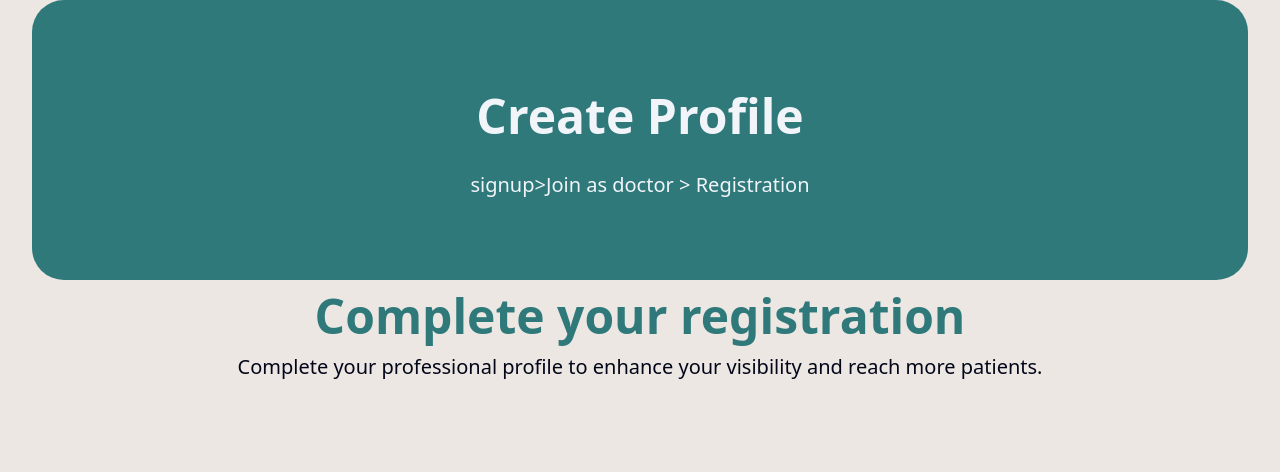
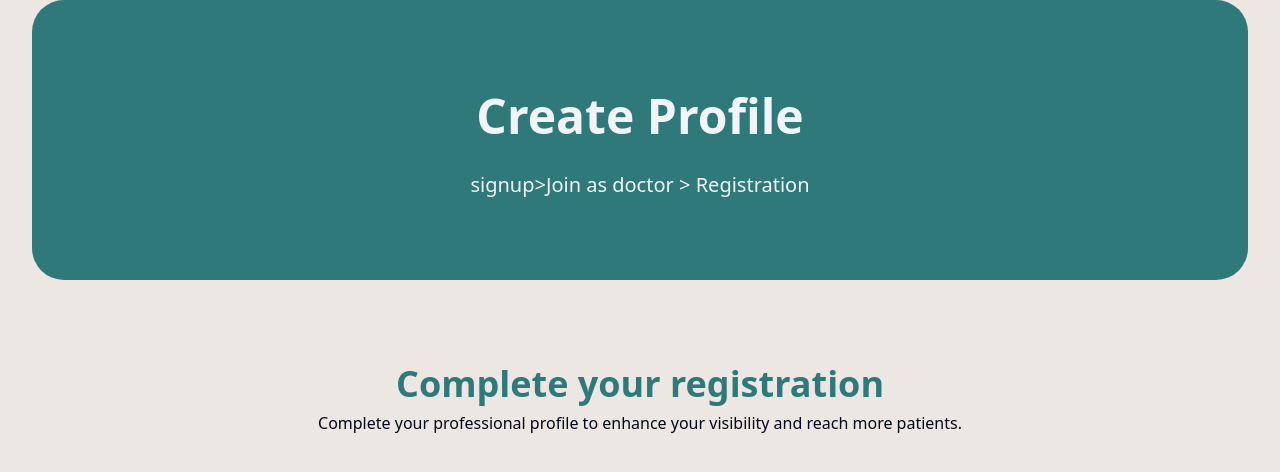
Before and after one commit to bestorthopaedicsurgeon/bos-next, a Next.js app: page /doctor_registration in a window 1280 px wide. Shown: the top 472 px of the page. Built offline with nearby package versions, Linux system fonts and the light colour scheme.

Commit message:
chore:profile page

```diff
--- a/src/app/doctor_registration/page.js
+++ b/src/app/doctor_registration/page.js
@@ -14,14 +14,15 @@ const page = () => {
           step3={data.step3}
         />
       ))}
+      {/*need to check size */}
       {profileHeader.welcome.map((data, key) => (
-        <WelcomeTxt
-          key={key}
-          header={data.heading}
-          subTxt={data.subTxt}
-          color={data.color}
-        />
+        <div key={key} className="text-center mt-[77px]">
+          <h3 className="text-(--primary)">{data.heading}</h3>
+          <span>{data.subTxt}</span>
+        </div>
       ))}
+
+      <form action=""></form>
     </div>
   );
 };
--- a/src/app/globals.css
+++ b/src/app/globals.css
@@ -136,6 +136,9 @@
   a {
     @apply text-[20px] font-[400];
   }
+  h3 {
+    @apply min-lg:text-[36px] font-[700] max-lg:text-[24px];
+  }
 }
 
 .random {
```
